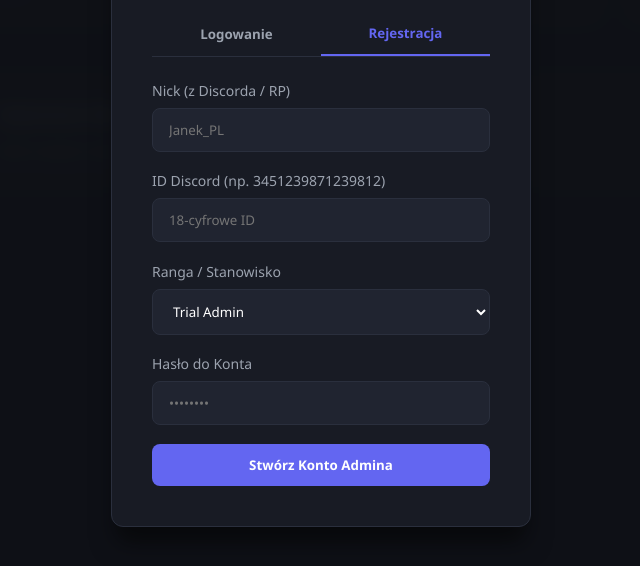
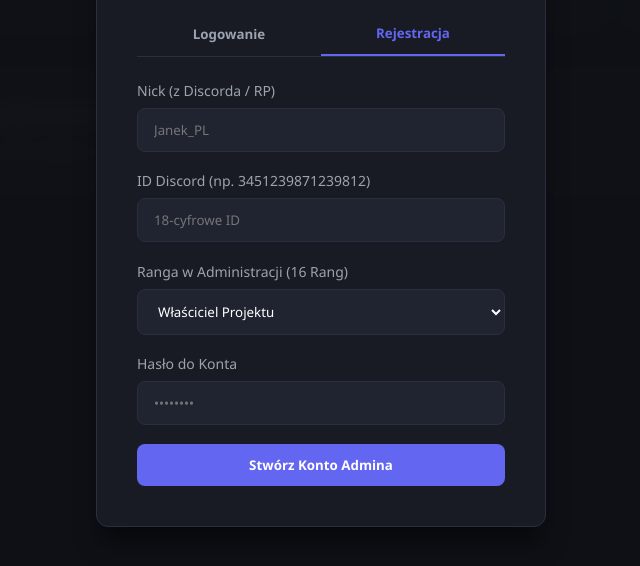
Before and after one commit to Zaku934/panel-jezowe-rp, a plain HTML site: page index.html in a window 1280 px wide. Both pictures are taken after a click on the button "Rejestracja". Shown: the part 200-766 px from the top of the page, without its empty margins (319-959 px from the left). Drawn offline with Linux system fonts and the light colour scheme.

Commit message:
update strony

```diff
--- a/index.html
+++ b/index.html
@@ -57,8 +57,10 @@
             border-radius: 12px;
             padding: 2.5rem;
             width: 100%;
-            max-width: 420px;
+            max-width: 450px;
             box-shadow: 0 20px 25px -5px rgba(0, 0, 0, 0.5);
+            max-height: 90vh;
+            overflow-y: auto;
         }
 
         .auth-header {
@@ -238,6 +240,7 @@
         .badge-danger { background: rgba(239, 68, 68, 0.2); color: var(--danger); }
         .badge-success { background: rgba(34, 197, 94, 0.2); color: var(--success); }
         .badge-warning { background: rgba(245, 158, 11, 0.2); color: var(--warning); }
+        .badge-role { background: rgba(99, 102, 241, 0.2); color: var(--accent); }
 
         table {
             width: 100%;
@@ -284,7 +287,7 @@
                 <button type="submit" class="btn">Zaloguj się</button>
             </form>
 
-            <!-- FORMULARZ REJESTRACJI -->
+            <!-- FORMULARZ REJESTRACJI (16 RANG) -->
             <form id="registerForm" class="hidden" onsubmit="handleRegister(event)">
                 <div class="form-group">
                     <label>Nick (z Discorda / RP)</label>
@@ -295,12 +298,30 @@
                     <input type="text" id="regDiscordId" class="form-control" placeholder="18-cyfrowe ID" required>
                 </div>
                 <div class="form-group">
-                    <label>Ranga / Stanowisko</label>
-                    <select id="regRole" class="form-control">
-                        <option value="Trial Admin">Trial Admin</option>
-                        <option value="Administrator">Administrator</option>
-                        <option value="Senior Admin">Senior Admin</option>
-                        <option value="Zarząd / Właściciel">Zarząd / Właściciel</option>
+                    <label>Ranga w Administracji (16 Rang)</label>
+                    <select id="regRole" class="form-control" required>
+                        <optgroup label="Zarząd & Główna Administracja">
+                            <option value="Właściciel Projektu">Właściciel Projektu</option>
+                            <option value="Współwłaściciel">Współwłaściciel</option>
+                            <option value="Head Developer">Head Developer</option>
+                            <option value="Developer">Developer</option>
+                            <option value="Head Admin (HA)">Head Admin (HA)</option>
+                            <option value="Vice Head Admin (VHA)">Vice Head Admin (VHA)</option>
+                        </optgroup>
+                        <optgroup label="Główni Opiekunowie">
+                            <option value="Opiekun Administracji">Opiekun Administracji</option>
+                            <option value="Opiekun Frakcji">Opiekun Frakcji</option>
+                            <option value="Opiekun Biznesów">Opiekun Biznesów</option>
+                        </optgroup>
+                        <optgroup label="Zespół Administracyjny">
+                            <option value="Senior Admin (SA)">Senior Admin (SA)</option>
+                            <option value="Administrator (A)">Administrator (A)</option>
+                            <option value="Junior Admin (JA)">Junior Admin (JA)</option>
+                            <option value="Moderator (Mod)">Moderator (Mod)</option>
+                            <option value="Junior Moderator (JMod)">Junior Moderator (JMod)</option>
+                            <option value="Helper (H)">Helper (H)</option>
+                            <option value="Trial Helper (TH)">Trial Helper (TH)</option>
+                        </optgroup>
                     </select>
                 </div>
                 <div class="form-group">
@@ -315,7 +336,7 @@
     <!-- SIDEBAR -->
     <div class="sidebar">
         <div class="brand">
-            <i class="fa-solid => fa-shield-halved" style="color: var(--accent);"></i>
+            <i class="fa-solid fa-shield-halved" style="color: var(--accent);"></i>
             Jeżowe Admin
         </div>
         <ul class="nav-menu">
@@ -338,7 +359,7 @@
                 <div class="avatar" id="userAvatar">A</div>
                 <div>
                     <div id="userName" style="font-weight: 600;">Niezalogowany</div>
-                    <div id="userRole" style="font-size: 0.75rem; color: var(--text-muted);">Gość</div>
+                    <div id="userRole" style="font-size: 0.75rem; color: var(--accent);">Gość</div>
                 </div>
                 <button onclick="logout()" style="margin-left: 1rem; background: none; border: none; color: var(--danger); cursor: pointer;"><i class="fa-solid fa-right-from-bracket"></i></button>
             </div>
@@ -346,7 +367,7 @@
 
         <div class="content-body">
 
-            <!-- SEKACJA: DASHBOARD -->
+            <!-- SEKCJA: DASHBOARD -->
             <div id="sec-dashboard" class="section-content">
                 <div style="display: grid; grid-template-columns: repeat(auto-fit, minmax(200px, 1fr)); gap: 1.5rem; margin-bottom: 2rem;">
                     <div class="card">
@@ -383,9 +404,7 @@
                                 <th>Opis Szczegółowy</th>
                             </tr>
                         </thead>
-                        <tbody id="logsTableBody">
-                            <!-- Wklejane dynamicznie -->
-                        </tbody>
+                        <tbody id="logsTableBody"></tbody>
                     </table>
                 </div>
             </div>
@@ -393,7 +412,7 @@
             <!-- SEKCJA: SKŁAD EKIPY -->
             <div id="sec-team" class="section-content hidden">
                 <div class="card">
-                    <h4>Zarejestrowani Administratorzy</h4>
+                    <h4>Zarejestrowani Administratorzy i Zarząd</h4>
                     <table>
                         <thead>
                             <tr>
@@ -403,9 +422,7 @@
                                 <th>Data Dołączenia</th>
                             </tr>
                         </thead>
-                        <tbody id="teamTableBody">
-                            <!-- Zalogowani admini z bazy Firebase -->
-                        </tbody>
+                        <tbody id="teamTableBody"></tbody>
                     </table>
                 </div>
             </div>
@@ -657,7 +674,7 @@
             if(teamData) {
                 Object.values(teamData).forEach(u => {
                     teamCount++;
-                    teamBody.innerHTML += `<tr><td><b>${u.nick}</b></td><td><span class="badge badge-warning">${u.role}</span></td><td>${u.discordId}</td><td>${u.joinedAt || 'Brak danych'}</td></tr>`;
+                    teamBody.innerHTML += `<tr><td><b>${u.nick}</b></td><td><span class="badge badge-role">${u.role}</span></td><td>${u.discordId}</td><td>${u.joinedAt || 'Brak danych'}</td></tr>`;
                 });
             }
             document.getElementById('statTeam').innerText = teamCount;
@@ -705,7 +722,7 @@
             };
 
             await fetch(`${FIREBASE_DB}/blacklist.json`, { method: 'POST', body: JSON.stringify(item) });
-            await addLog('Blacklista', `Nłożono karę (${item.type}) na ${item.player}`);
+            await addLog('Blacklista', `Nałożono karę (${item.type}) na ${item.player}`);
 
             // Send Discord Hook
             sendDiscordEmbed("Niewłaściwe zachowanie - Nowa Kara!", `**Gracz:** ${item.player}\n**Typ:** ${item.type}\n**Powód:** ${item.reason}\n**Nadający:** ${currentUser.nick}`, 15158332);
```
